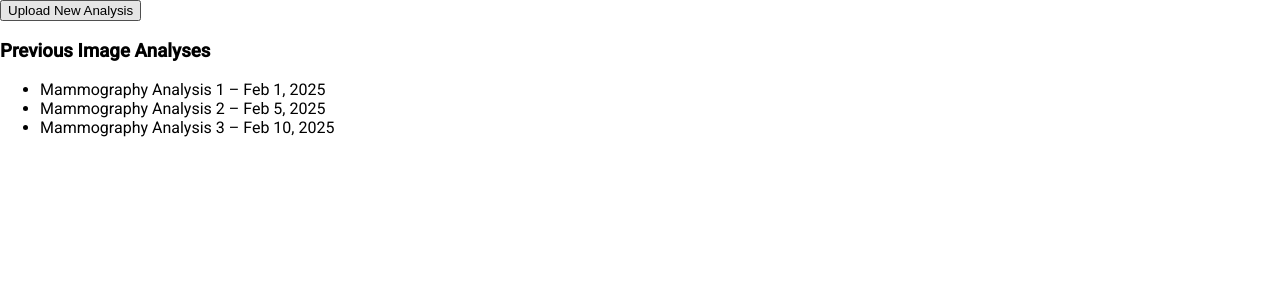
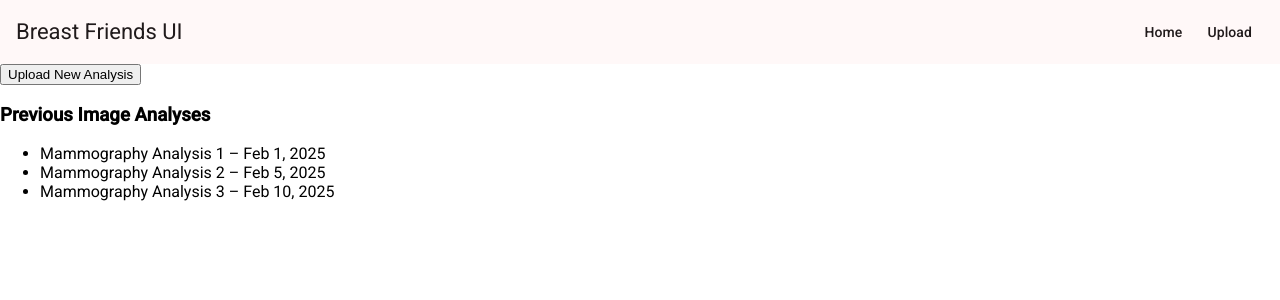
Before and after one commit to BreastFriends/ui, an Angular app: page / in a window 1280 px wide. Shown: the top 300 px of the page. Built offline with nearby package versions, Linux system fonts and the light colour scheme.

Commit message:
Add Toolbar

```diff
--- a/src/app/app.component.html
+++ b/src/app/app.component.html
@@ -1 +1,2 @@
+<app-toolbar></app-toolbar>
 <router-outlet />
--- a/src/app/app.component.ts
+++ b/src/app/app.component.ts
@@ -1,8 +1,9 @@
 import { Component } from '@angular/core';
 import { RouterOutlet } from '@angular/router';
+import { ToolbarComponent } from './toolbar/toolbar.component';
 @Component({
   selector: 'app-root',
-  imports: [RouterOutlet],
+  imports: [RouterOutlet, ToolbarComponent],
   templateUrl: './app.component.html',
   styleUrl: './app.component.css'
 })
--- /dev/null
+++ b/src/app/toolbar/toolbar.component.css
@@ -0,0 +1,3 @@
+.spacer {
+    flex: 1 1 auto;
+}
--- /dev/null
+++ b/src/app/toolbar/toolbar.component.html
@@ -0,0 +1,6 @@
+<mat-toolbar color="primary">
+    <span>Breast Friends UI</span>
+    <span class="spacer"></span>
+    <button mat-button routerLink="/">Home</button>
+    <button mat-button routerLink="/upload">Upload</button>
+</mat-toolbar>
```
Also changed, not shown: src/app/toolbar/toolbar.component.ts (added, +14 -0 lines), 1 other file (tests, documents, lock files or other folders).
